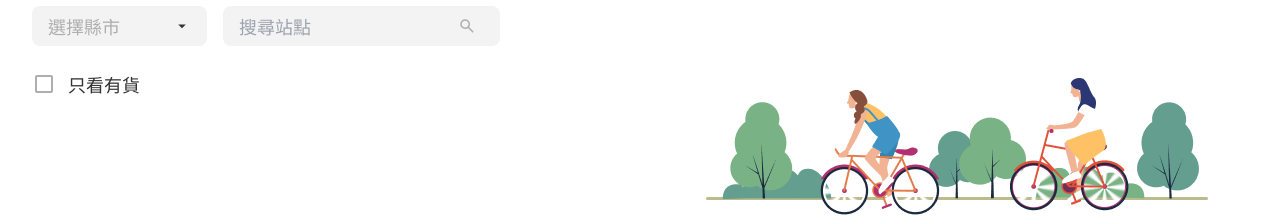
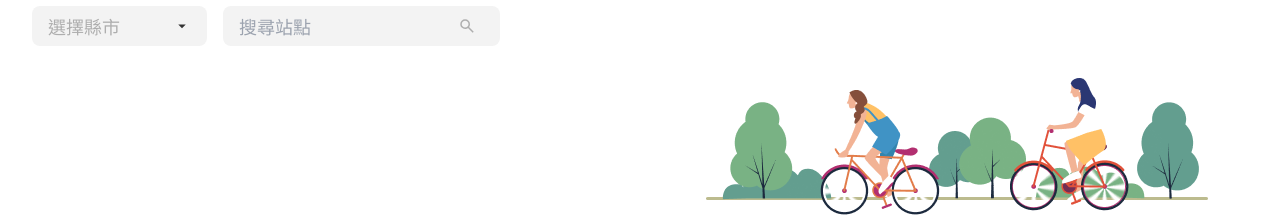
Before and after one commit to penspulse326/bat-mobile-test, a Next.js app: page /ubike in a window 1280 px wide. Shown: the part 163-380 px from the top of the page. Built offline with nearby package versions, Linux system fonts and the light colour scheme.

Commit message:
feat: add show checkbox by city

```diff
--- a/components/CheckBox/index.tsx
+++ b/components/CheckBox/index.tsx
@@ -1,20 +1,22 @@
-'use client';
-
 import { useState } from 'react';
 import IconChecked from './IconChecked';
 import IconUnchecked from './IconUnchecked';
 
-function CheckBox() {
+type PropsType = {
+  children: string;
+};
+
+function CheckBox({ children }: PropsType) {
   const [isChecked, setIsChecked] = useState(false);
 
   return (
     <button
       type="button"
       onClick={() => setIsChecked(!isChecked)}
-      className="flex items-center gap-3 text-lg"
+      className="flex items-center gap-3 text-nowrap text-lg"
     >
       {isChecked ? <IconChecked /> : <IconUnchecked />}
-      <span>只看有貨</span>
+      <span>{children}</span>
     </button>
   );
 }
--- a/modules/Ubike/SearchTool/index.tsx
+++ b/modules/Ubike/SearchTool/index.tsx
@@ -24,7 +24,7 @@ function SearchTool() {
             />
             <InputSearch />
           </div>
-          <SelectDistrict />
+          <SelectDistrict city={selectedCity} />
         </div>
         <BannerImage />
       </div>
--- a/modules/Ubike/SelectDistrict/index.tsx
+++ b/modules/Ubike/SelectDistrict/index.tsx
@@ -1,11 +1,29 @@
+import district from '@/common/constants/district';
 import CheckBox from '@/components/CheckBox';
 
-function CheckStation() {
+type PropsType = {
+  city: string;
+};
+
+function CheckStation({ city }: PropsType) {
+  const districts = city
+    ? Object.keys(district[city as keyof typeof district])
+    : [];
+
   return (
     <div className="mt-6 flex max-w-[468px] flex-wrap gap-x-6 gap-y-4">
-      <div className="w-full">
-        <CheckBox />
-      </div>
+      {city && (
+        <>
+          <div className="w-full">
+            <CheckBox>全選</CheckBox>
+          </div>
+          <ul className="flex max-w-[468px] flex-wrap gap-x-6 gap-y-4">
+            {districts.map((name: string) => (
+              <CheckBox key={name}>{name}</CheckBox>
+            ))}
+          </ul>
+        </>
+      )}
     </div>
   );
 }
```
